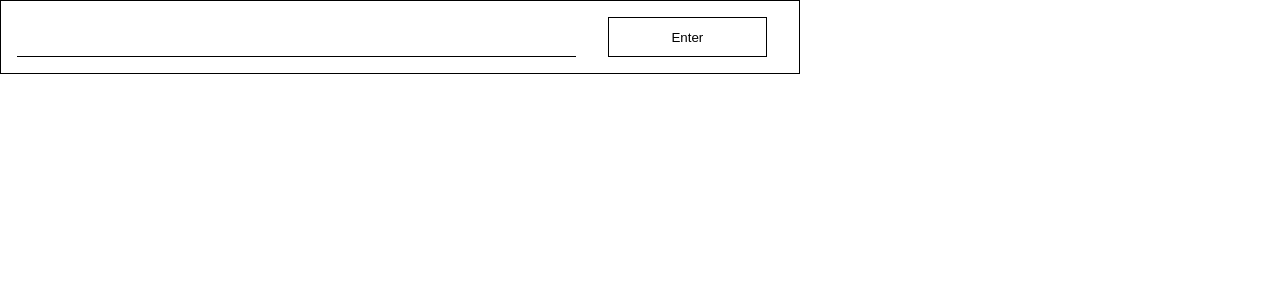
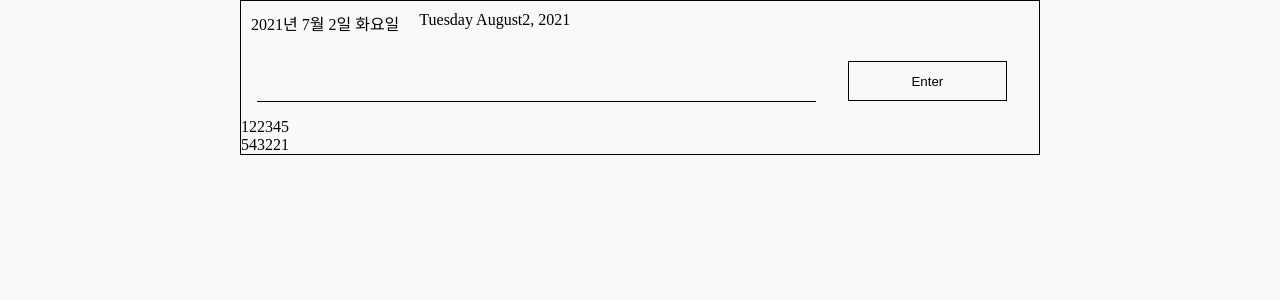
Before and after one commit to ha3158987/SolarConnect, a React (Create React App) app: page / in a window 1280 px wide. Shown: the top 300 px of the page. Built offline with nearby package versions, Linux system fonts and the light colour scheme.

Commit message:
feat/timer #7

```diff
--- a/src/common/SortedOutputBox.jsx
+++ b/src/common/SortedOutputBox.jsx
@@ -1,5 +1,48 @@
+import { useState } from "react";
+
 const SortedOutputBox = () => {
-  return <div></div>;
+  const testNumber = [2, 3, 5, 1, 2, 4];
+  const testNumber2 = [2, 3, 5, 1, 2, 4];
+  let temp = 0;
+
+  // 오름차순
+  const descending = () => {
+    for(let i=0; i<testNumber2.length; i++){
+      for(let j=i+1; j<testNumber2.length; j++){
+        if(testNumber2[i] > testNumber2[j]){
+          let temp = testNumber2[i];
+          testNumber2[i] = testNumber2[j];
+          testNumber2[j] = temp;
+        }
+      }
+    }
+    return testNumber2;
+  };
+
+  // 내림차순
+  const ascending = () => {
+    for(let i=0; i<testNumber.length; i++){
+      for(let j=i+1; j<testNumber.length; j++){
+        if(testNumber[i] < testNumber[j]){
+          let temp = testNumber[i];
+          testNumber[i] = testNumber[j];
+          testNumber[j] = temp;
+        }
+        console.log(testNumber);
+      }
+    }
+    return testNumber;
+  };
+
+  return (
+  <div>
+    <div>
+      {descending()}
+    </div>
+    <div>
+      {ascending()}
+    </div>
+  </div>);
 };
 
 export default SortedOutputBox;
--- a/src/common/UTCTimer.jsx
+++ b/src/common/UTCTimer.jsx
@@ -1,5 +1,45 @@
+import styled from "@emotion/styled";
+
+const currTime = new Date();
+const week = new Array('일요일', '월요일', '화요일', '수요일', '목요일', '금요일', '토요일');
+const weekEng = new Array('Sunday', 'Monday', 'Tuesday', 'Wednesday', 'Thursday', 'Friday', 'Saturday');
+const monthEng = new Array('January', 'February', 'March', 'April', 'May', 'June', 'July', 'August', 'September', 'October', 'November', 'December');
+const year = currTime.getFullYear();
+const month = currTime.getMonth();
+const day = currTime.getDay();
+
+const korFormatDate = (date) => {
+  return year + '년' + ' '
+  + month + '월' + ' ' + day + '일' + ' '
+  + week[day];
+};
+
+const usFormatDate = (date) => {
+  return weekEng[day] + ' ' +  monthEng[month]
+  + day + ', ' + year;
+};
+
+const TimerContainer = styled.div`
+  display: flex;
+`;
+
+const TimerLayout = styled.span`
+    margin : 10px;
+    display: flex;
+`;
+
+
 const UTCTimer = () => {
-  return <div></div>;
+  return (
+    <TimerContainer>
+      <TimerLayout>
+        {korFormatDate(currTime)}
+      </TimerLayout>
+      <TimerLayout>
+        {usFormatDate(currTime)}
+      </TimerLayout>
+    </TimerContainer>
+  )
 };
 
 export default UTCTimer;
--- a/src/components/body/UserInput.jsx
+++ b/src/components/body/UserInput.jsx
@@ -1,18 +1,25 @@
 import styled from "@emotion/styled";
+import Timer from "common/UTCTimer";
+import SortedOutput from "common/SortedOutputBox";
+
 
 const UserInput = () => {
   return (
+    <>
     <UserInputLayout>
+      <Timer></Timer>
       <UserInputBox />
       <UserInputSubmitButton>Enter</UserInputSubmitButton>
+      <SortedOutput></SortedOutput>
     </UserInputLayout>
+    </>
   );
 };
 
 const UserInputLayout = styled.div`
-  display: flex;
   width: 800px;
   border: 1px solid black;
+  margin: auto;
 `;
 
 const UserInputBox = styled.input`
--- a/src/style/reset.js
+++ b/src/style/reset.js
@@ -5,6 +5,7 @@ const reset = css`
     padding: 0;
     margin: 0;
     box-sizing: border-box;
+    background-color: rgb(249, 249, 249);
   }
   a {
     text-decoration: none;
@@ -24,6 +25,7 @@ const reset = css`
   input: focus {
     outline: none;
   }
+
 `;
 
 export default reset;
```
Also changed, not shown: src/components/header/Header.jsx (+6 -1 lines), 2 other files (tests, documents, lock files or other folders).
